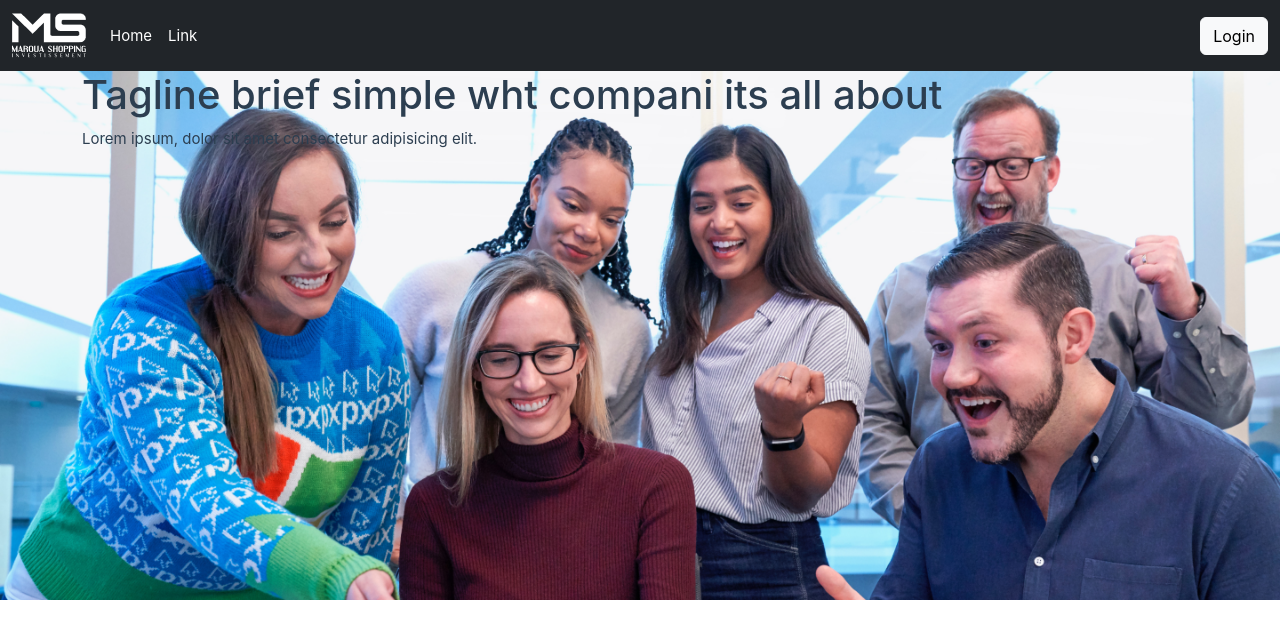
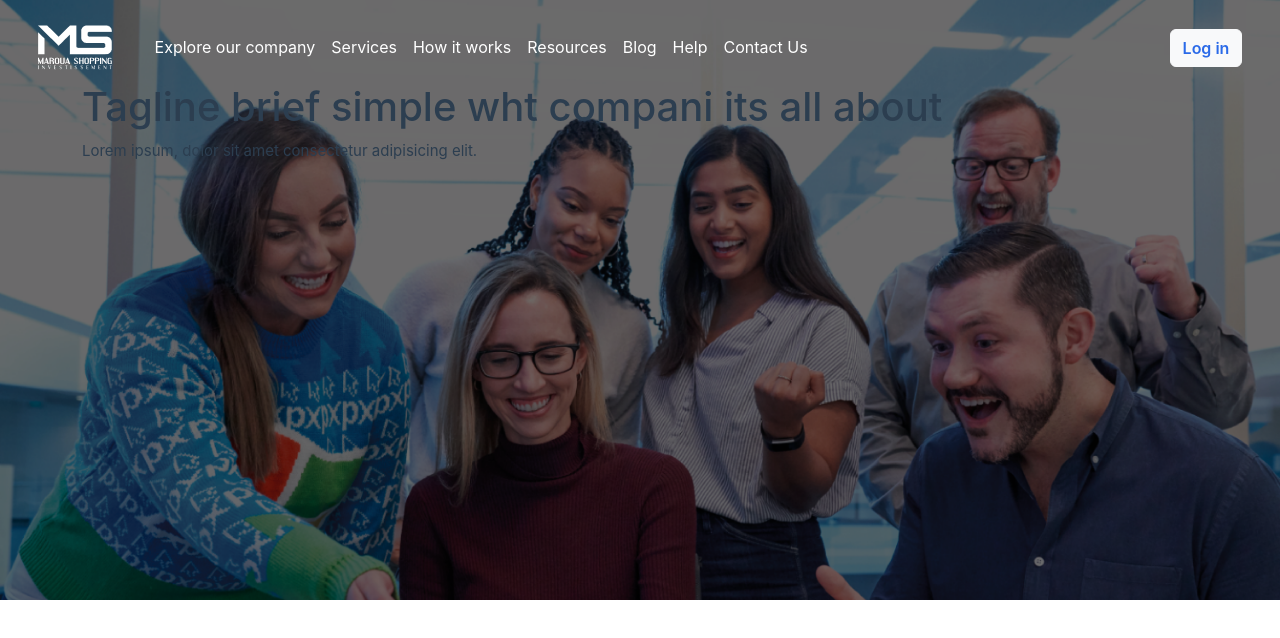
Before and after one commit to Raki22/Maroua_Shopping, a Vue app: page / in a window 1280 px wide. Shown: the top 638 px of the page. Built offline with nearby package versions, Linux system fonts and the light colour scheme.

Commit message:
Added new component navbarItem

```diff
--- a/package.json
+++ b/package.json
@@ -8,6 +8,7 @@
     },
     "dependencies": {
         "bootstrap": "^5.2.2",
+        "jquery": "^3.6.1",
         "vue": "^3.2.38"
     },
     "devDependencies": {
--- a/src/components/Navbar.vue
+++ b/src/components/Navbar.vue
@@ -1,9 +1,16 @@
-<script setup>
+<script>
+   import NavbarItem from './NavbarItem.vue';
+   export default {
+      name: 'Navbar',
+      components: {
+        NavbarItem
+    },
 
-    </script>
+    }
+</script>
 
     <template>
-      <nav class="navbar navbar-expand-lg bg-dark">
+  <nav class="navbar navbar-expand-lg">
   <div class="container-fluid">
     <a class="navbar-brand" href="#"><img src="@/assets/logo.png" alt=""></a>
     <button class="navbar-toggler" type="button" data-bs-toggle="collapse" data-bs-target="#navbarSupportedContent" aria-controls="navbarSupportedContent" aria-expanded="false" aria-label="Toggle navigation">
@@ -11,24 +18,42 @@
     </button>
     <div class="collapse navbar-collapse" id="navbarSupportedContent">
       <ul class="navbar-nav me-auto mb-2 mb-lg-0">
-        <li class="nav-item">
-          <a class="nav-link" aria-current="page" href="#">Home</a>
-        </li>
-        <li class="nav-item">
-          <a class="nav-link" href="#">Link</a>
-        </li>
+      <NavbarItem title="Explore our company"/>
+      <NavbarItem title="Services"/>
+      <NavbarItem title="How it works"/>
+      <NavbarItem title="Resources"/>
+      <NavbarItem title="Blog"/>
+      <NavbarItem title="Help"/>
+      <NavbarItem title="Contact Us"/>
 
 
       </ul>
-      <form class="d-flex" role="search">
-        <button type="button" class="btn btn-light">Login</button>
+      <form class="d-flex">
+
+        <button type="button" class="btn btn-light">Log in</button>
       </form>
     </div>
   </div>
 </nav>
     </template>
 <style scoped>
-.nav-link {
-color:white;
+.btn {
+  color: #2A6AE8;
+    font-size: 16px;
+    font-weight: 600;
+}
+.btn:hover {
+  background-color: #2A6AE8;
+  color: white;
+  border-color: #2A6AE8;
+}
+.navbar-nav {
+  margin-left: 19px;
+}
+.navbar {
+  padding-top: 20px;
+}
+.container-fluid {
+  width: 96%;
 }
 </style>
--- /dev/null
+++ b/src/components/NavbarItem.vue
@@ -0,0 +1,25 @@
+<script>
+
+    export default {
+      name: 'NavbarItem',
+      props: {
+        title: String,
+        link: String,
+    },
+
+    }
+    </script>
+
+  <template>
+    <li class="nav-item">
+          <a class="nav-link" href="#">{{title}}</a>
+    </li>
+  </template>
+
+  <style scoped>
+.nav-link {
+    font-size: 16px;
+    color: white;
+}
+
+  </style>
--- a/src/main.js
+++ b/src/main.js
@@ -2,6 +2,7 @@
 import App from './App.vue'
 import "bootstrap/dist/css/bootstrap.min.css";
 
+import 'bootstrap/dist/js/bootstrap.min.js'
 
 import './assets/main.css'
 
```
Also changed, not shown: src/assets/header-bg.png, 1 other file (tests, documents, lock files or other folders).
